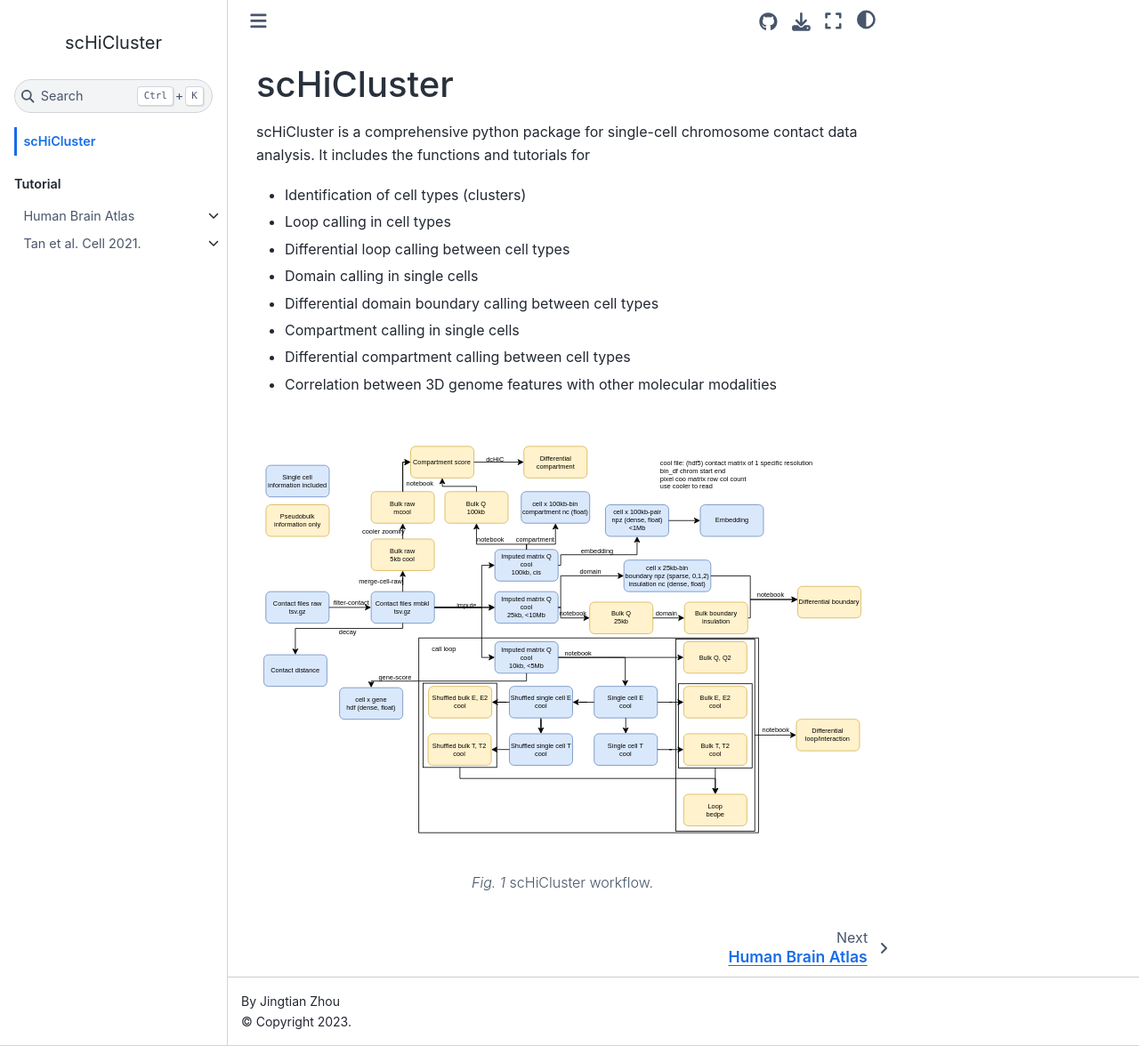
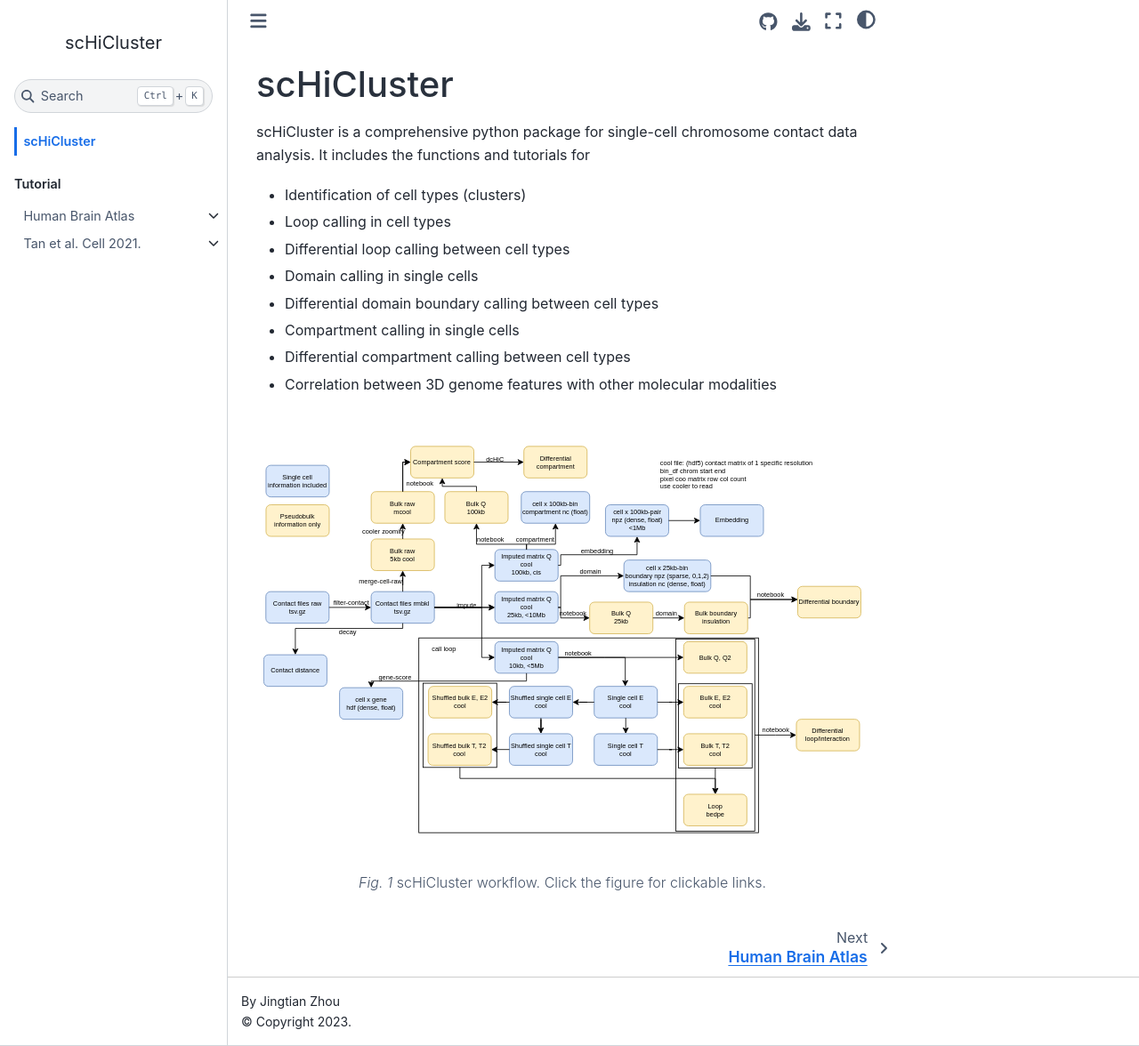
Before and after one commit to zhoujt1994/scHiCluster, a Jupyter Book: the page built from doc/schicluster/intro.md, in a window 1280 px wide and 1176 px high. Shown: the whole window at 89% size. Built offline with Jupyter Book 1.0.4 settings and Sphinx 7.4.7 and the Sphinx Book theme 1.1.4, drawn with Linux system fonts in a browser that asks for light colours; pages that are not in the unit, such as notebooks, are missing from menus; comment, search, counter and statistics services are not loaded.

Commit message:
Update intro.md

````diff
--- a/doc/schicluster/intro.md
+++ b/doc/schicluster/intro.md
@@ -15,5 +15,5 @@ scHiCluster is a comprehensive python package for single-cell chromosome contact
 height: 500px
 name: doc-organize-fig
 ---
-scHiCluster workflow.
+scHiCluster workflow. Click the figure for clickable links.
 ```
````
